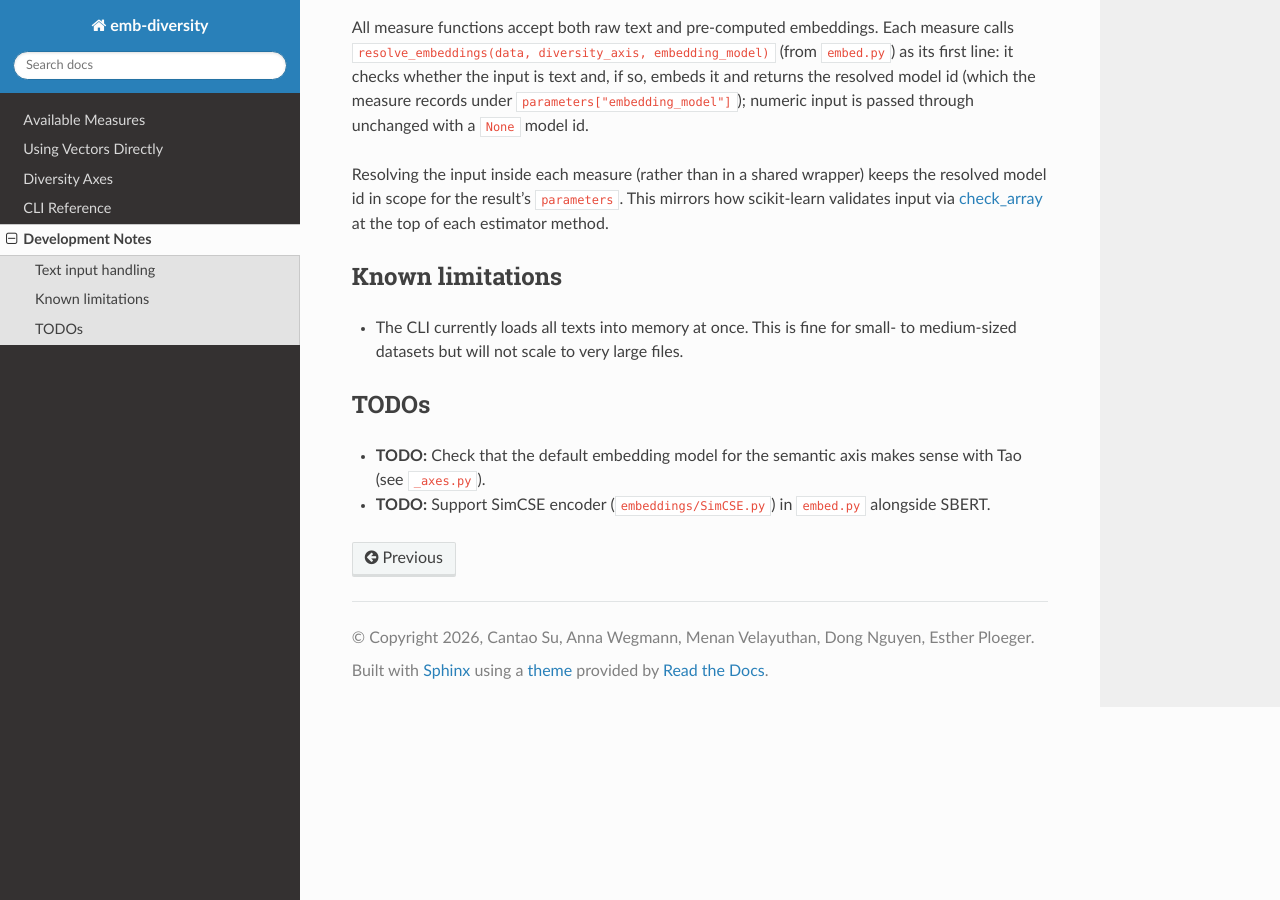
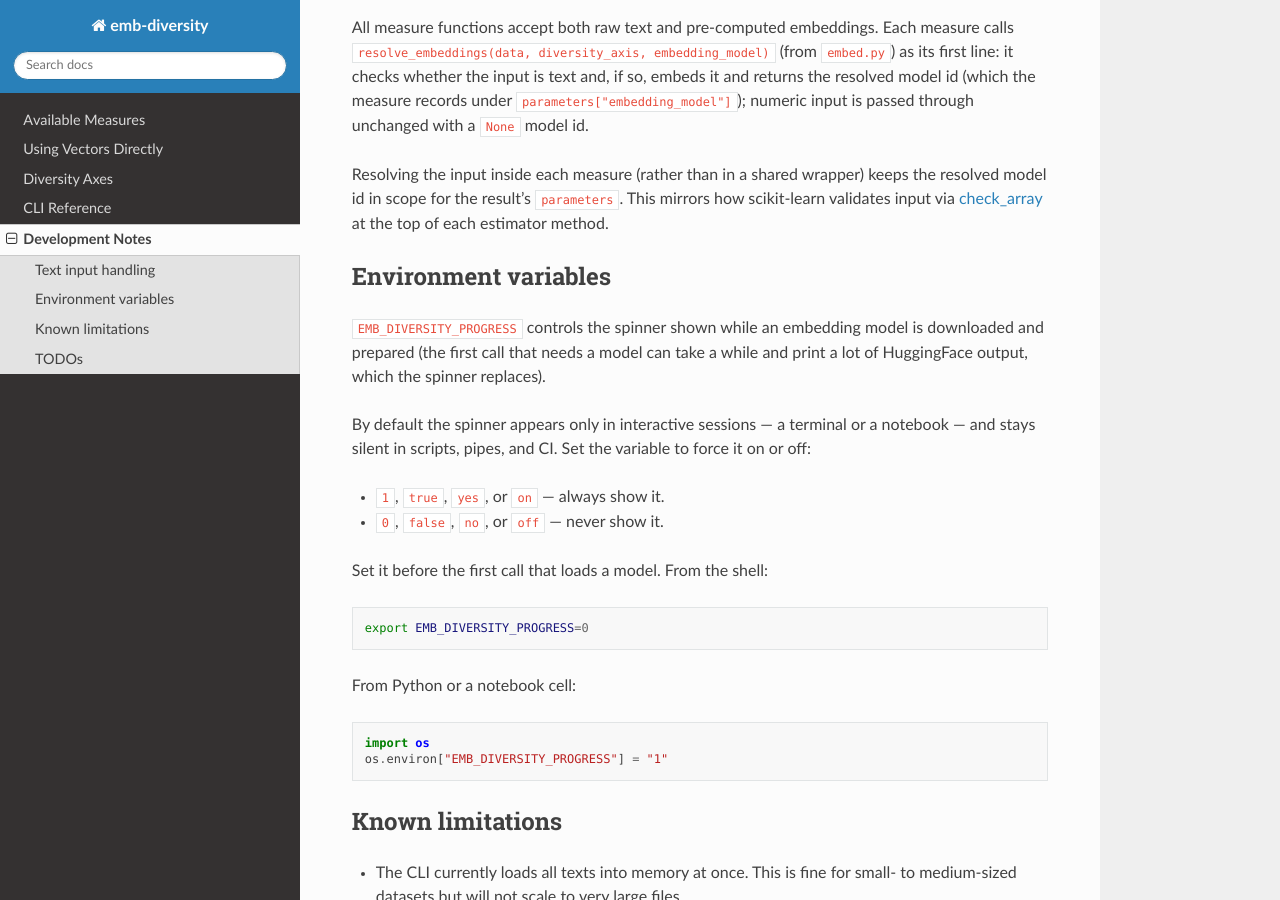
Before and after one commit to nlpsoc/emb-diversity, a Sphinx documentation site: the page built from docs/source/user-guide/development-notes.md, in a window 1280 px wide and 900 px high, scrolled down 248 px. Built offline with Sphinx 7.4.7 and the Read the Docs theme 3.1.0, drawn with Linux system fonts in a browser that asks for light colours; pages that are not in the unit, such as notebooks, are missing from menus.

Commit message:
docs: document the EMB_DIVERSITY_PROGRESS environment variable
Add an "Environment variables" section to the development notes describing
the model-loading spinner toggle: its default (interactive sessions only),
the accepted on/off values, and how to set it from the shell or Python.

Co-Authored-By: Claude Opus 4.8 <noreply@anthropic.com>

````diff
--- a/docs/source/user-guide/development-notes.md
+++ b/docs/source/user-guide/development-notes.md
@@ -17,6 +17,32 @@ scikit-learn validates input via
 [check_array](https://github.com/scikit-learn/scikit-learn/blob/main/sklearn/utils/validation.py)
 at the top of each estimator method.
 
+## Environment variables
+
+`EMB_DIVERSITY_PROGRESS` controls the spinner shown while an embedding model is
+downloaded and prepared (the first call that needs a model can take a while and
+print a lot of HuggingFace output, which the spinner replaces).
+
+By default the spinner appears only in interactive sessions — a terminal or a
+notebook — and stays silent in scripts, pipes, and CI. Set the variable to force
+it on or off:
+
+- `1`, `true`, `yes`, or `on` — always show it.
+- `0`, `false`, `no`, or `off` — never show it.
+
+Set it before the first call that loads a model. From the shell:
+
+```bash
+export EMB_DIVERSITY_PROGRESS=0
+```
+
+From Python or a notebook cell:
+
+```python
+import os
+os.environ["EMB_DIVERSITY_PROGRESS"] = "1"
+```
+
 ## Known limitations
 
 - The CLI currently loads all texts into memory at once. This is fine for small- to medium-sized datasets but will not scale to very large files.
````
